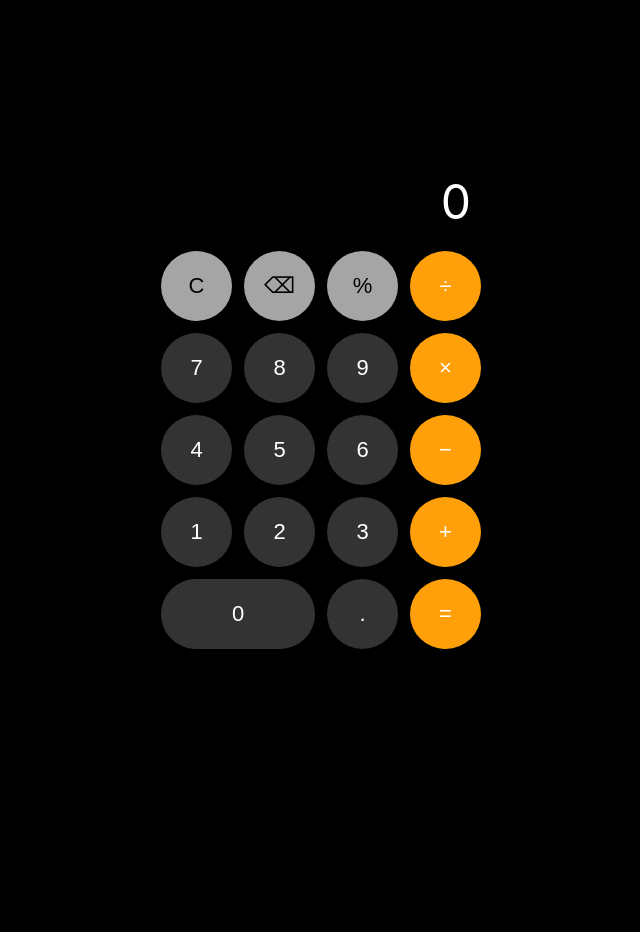
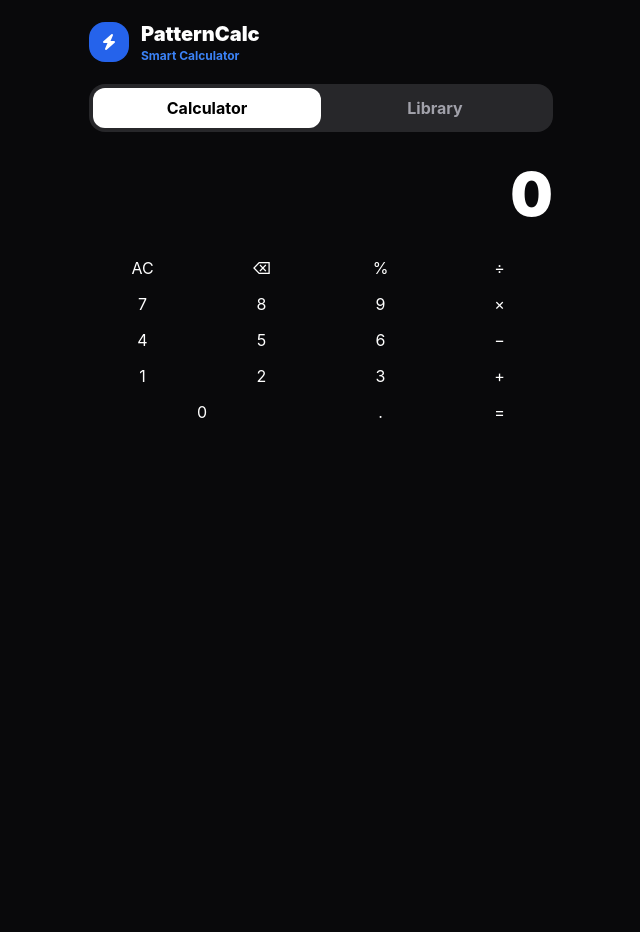
Before and after one commit to swethankarthik/smart-calculator, a Flask app: page / in a window 1280 px wide. Shown: the whole page, without its empty margins (319-959 px from the left). Before the commit the page ends 649 px from the top, so only its background shows below. Run offline with Flask 3, Linux system fonts and the light colour scheme; some libraries are stand-ins or nearby versions.

Commit message:
Modified UI

```diff
--- a/static/style.css
+++ b/static/style.css
@@ -8,8 +8,9 @@ body {
     font-family: -apple-system, BlinkMacSystemFont, sans-serif;
     display: flex;
     justify-content: center;
-    align-items: center;
+    align-items: flex-start;
     height: 100vh;
+    overflow-y: auto;
 }
 
 .app {
--- a/templates/index.html
+++ b/templates/index.html
@@ -1,115 +1,234 @@
 <!DOCTYPE html>
-<html lang="en">
+<html lang="en" class="dark">
 <head>
     <meta charset="UTF-8">
-    <title>Smart Calculator</title>
-    <meta name="viewport" content="width=device-width, initial-scale=1.0">
-    <link rel="stylesheet" href="/static/style.css">
+    <meta name="viewport" content="width=device-width, initial-scale=1.0, viewport-fit=cover">
+    <title>PatternCalc</title>
+
+    <!-- Tailwind -->
+    <script src="https://cdn.tailwindcss.com"></script>
+    <link href="https://cdnjs.cloudflare.com/ajax/libs/font-awesome/6.5.0/css/all.min.css" rel="stylesheet">
+
+    <script>
+        tailwind.config = {
+            darkMode: 'class',
+            theme: {
+                extend: {
+                    colors: {
+                        brand: { 500: '#3b82f6', 600: '#2563eb' },
+                        zinc: { 950: '#09090b' }
+                    }
+                }
+            }
+        }
+    </script>
+
+    <style>
+        body { font-family: Inter, system-ui, sans-serif; }
+    </style>
 </head>
-<body>
 
-<div class="app">
-    <div class="display" id="display">0</div>
+<body class="bg-zinc-950 text-white max-w-lg mx-auto h-screen overflow-hidden">
 
-    <div class="buttons">
-        <button class="btn function" onclick="clearAll()">C</button>
-        <button class="btn function" onclick="backspace()">⌫</button>
-        <button class="btn function" onclick="percent()">%</button>
-        <button class="btn operator" onclick="setOperator('/')">÷</button>
+<!-- HEADER -->
+<header class="px-6 py-5 flex justify-between items-center">
+    <div class="flex items-center gap-3">
+        <div class="w-10 h-10 bg-brand-600 rounded-2xl flex items-center justify-center">
+            <i class="fas fa-bolt"></i>
+        </div>
+        <div>
+            <h1 class="font-black text-xl">PatternCalc</h1>
+            <p class="text-xs text-brand-500 font-bold">Smart Calculator</p>
+        </div>
+    </div>
+</header>
 
-        <button class="btn" onclick="appendNumber('7')">7</button>
-        <button class="btn" onclick="appendNumber('8')">8</button>
-        <button class="btn" onclick="appendNumber('9')">9</button>
-        <button class="btn operator" onclick="setOperator('*')">×</button>
-
-        <button class="btn" onclick="appendNumber('4')">4</button>
-        <button class="btn" onclick="appendNumber('5')">5</button>
-        <button class="btn" onclick="appendNumber('6')">6</button>
-        <button class="btn operator" onclick="setOperator('-')">−</button>
-
-        <button class="btn" onclick="appendNumber('1')">1</button>
-        <button class="btn" onclick="appendNumber('2')">2</button>
-        <button class="btn" onclick="appendNumber('3')">3</button>
-        <button class="btn operator" onclick="setOperator('+')">+</button>
-
-        <button class="btn zero" onclick="appendNumber('0')">0</button>
-        <button class="btn" onclick="appendNumber('.')">.</button>
-        <button class="btn operator" onclick="calculate()">=</button>
+<!-- TABS -->
+<div class="px-6">
+    <div class="flex bg-zinc-800 rounded-2xl p-1">
+        <button id="tab-calc" onclick="switchTab('calc')" class="flex-1 py-2 rounded-xl bg-white text-black font-bold">Calculator</button>
+        <button id="tab-library" onclick="switchTab('library')" class="flex-1 py-2 rounded-xl text-zinc-400 font-bold">Library</button>
     </div>
 </div>
 
+<!-- MAIN -->
+<main class="px-6 pt-6 h-full">
+
+<!-- CALCULATOR VIEW -->
+<section id="view-calc">
+    <div class="text-right mb-8">
+        <div id="formula" class="text-sm text-zinc-500 mb-2"></div>
+        <div id="display" class="text-6xl font-black truncate">0</div>
+    </div>
+
+    <!-- SAVE BAR -->
+    <div id="saveBar" class="hidden mb-6">
+        <input id="patternName" placeholder="Pattern name"
+               class="w-full mb-2 p-3 rounded-xl bg-zinc-800 outline-none">
+        <button onclick="savePattern()" class="w-full bg-brand-600 py-3 rounded-xl font-black">
+            Save Pattern
+        </button>
+    </div>
+
+    <!-- KEYPAD -->
+    <div class="grid grid-cols-4 gap-3">
+        <button onclick="clearAll()">AC</button>
+        <button onclick="backspace()">⌫</button>
+        <button onclick="percent()">%</button>
+        <button onclick="setOp('/')">÷</button>
+
+        <button onclick="num('7')">7</button>
+        <button onclick="num('8')">8</button>
+        <button onclick="num('9')">9</button>
+        <button onclick="setOp('*')">×</button>
+
+        <button onclick="num('4')">4</button>
+        <button onclick="num('5')">5</button>
+        <button onclick="num('6')">6</button>
+        <button onclick="setOp('-')">−</button>
+
+        <button onclick="num('1')">1</button>
+        <button onclick="num('2')">2</button>
+        <button onclick="num('3')">3</button>
+        <button onclick="setOp('+')">+</button>
+
+        <button onclick="num('0')" class="col-span-2">0</button>
+        <button onclick="num('.')">.</button>
+        <button onclick="calculate()">=</button>
+    </div>
+</section>
+
+<!-- LIBRARY VIEW -->
+<section id="view-library" class="hidden">
+    <h2 class="text-3xl font-black mb-6">Saved Patterns</h2>
+    <div id="patternList" class="space-y-4"></div>
+</section>
+
+</main>
+
 <script>
-let currentValue = "0";
-let previousValue = null;
-let operator = null;
-let shouldReset = false;
+/* ---------------- CORE STATE ---------------- */
+let current = "0";
+let prev = null;
+let op = null;
+let reset = false;
 
+let nums = [];
+let ops = [];
+
+let patterns = JSON.parse(localStorage.getItem("patterns") || "[]");
+
+/* ---------------- ELEMENTS ---------------- */
 const display = document.getElementById("display");
+const formula = document.getElementById("formula");
+const saveBar = document.getElementById("saveBar");
+const patternList = document.getElementById("patternList");
 
-function updateDisplay() {
-    display.innerText = currentValue;
+/* ---------------- CALCULATOR ---------------- */
+function update() {
+    display.innerText = current;
+    saveBar.classList.toggle("hidden", nums.length === 0);
 }
 
-function appendNumber(num) {
-    if (shouldReset) {
-        currentValue = num;
-        shouldReset = false;
-    } else {
-        if (num === "." && currentValue.includes(".")) return;
-        currentValue = currentValue === "0" ? num : currentValue + num;
-    }
-    updateDisplay();
+function num(n) {
+    if (reset) { current = n; reset = false; }
+    else current = current === "0" ? n : current + n;
+    update();
 }
 
-function setOperator(op) {
-    if (operator !== null) calculate();
-    previousValue = currentValue;
-    operator = op;
-    shouldReset = true;
+function setOp(o) {
+    if (op) calculate();
+    nums.push(current);
+    ops.push(o);
+    prev = current;
+    op = o;
+    reset = true;
+    formula.innerText += current + " " + o + " ";
 }
 
 function calculate() {
-    if (operator === null || previousValue === null) return;
+    if (!op) return;
+    nums.push(current);
 
-    let a = parseFloat(previousValue);
-    let b = parseFloat(currentValue);
-    let result = 0;
+    const a = parseFloat(prev);
+    const b = parseFloat(current);
+    const r = Function(`return ${a}${op}${b}`)();
 
-    switch (operator) {
-        case "+": result = a + b; break;
-        case "-": result = a - b; break;
-        case "*": result = a * b; break;
-        case "/": result = b === 0 ? "Error" : a / b; break;
-    }
-
-    currentValue = result.toString();
-    operator = null;
-    previousValue = null;
-    shouldReset = true;
-    updateDisplay();
+    current = r.toString();
+    prev = null;
+    op = null;
+    reset = true;
+    update();
 }
 
 function clearAll() {
-    currentValue = "0";
-    previousValue = null;
-    operator = null;
-    shouldReset = false;
-    updateDisplay();
+    current = "0"; prev = null; op = null; reset = false;
+    nums = []; ops = [];
+    formula.innerText = "";
+    update();
 }
 
 function backspace() {
-    if (shouldReset) return;
-    currentValue =
-        currentValue.length > 1
-            ? currentValue.slice(0, -1)
-            : "0";
-    updateDisplay();
+    if (!reset) current = current.slice(0, -1) || "0";
+    update();
 }
 
 function percent() {
-    currentValue = (parseFloat(currentValue) / 100).toString();
-    updateDisplay();
+    current = (parseFloat(current) / 100).toString();
+    update();
 }
+
+/* ---------------- PATTERNS ---------------- */
+function savePattern() {
+    const name = document.getElementById("patternName").value || "Pattern";
+    const vars = "xyzabcdefghijklmnop";
+    let expr = "";
+
+    nums.forEach((n, i) => {
+        expr += vars[i];
+        if (ops[i]) expr += ops[i];
+    });
+
+    patterns.push({ name, expr, vars: nums.length });
+    localStorage.setItem("patterns", JSON.stringify(patterns));
+    clearAll();
+    renderPatterns();
+}
+
+function renderPatterns() {
+    patternList.innerHTML = patterns.map((p, i) => `
+        <div class="bg-zinc-800 p-4 rounded-xl">
+            <h3 class="font-bold">${p.name}</h3>
+            <p class="text-sm text-zinc-400">${p.expr}</p>
+            <button onclick="runPattern(${i})"
+                class="mt-3 w-full bg-brand-600 py-2 rounded-xl font-bold">
+                Run
+            </button>
+        </div>
+    `).join("");
+}
+
+function runPattern(i) {
+    let expr = patterns[i].expr;
+    for (let j = 0; j < patterns[i].vars; j++) {
+        const val = prompt(`Value for ${expr[j]}`);
+        expr = expr.replace(expr[j], val);
+    }
+    current = Function(`return ${expr}`)().toString();
+    update();
+    switchTab('calc');
+}
+
+/* ---------------- TABS ---------------- */
+function switchTab(tab) {
+    document.getElementById("view-calc").classList.toggle("hidden", tab !== "calc");
+    document.getElementById("view-library").classList.toggle("hidden", tab !== "library");
+    document.getElementById("tab-calc").classList.toggle("bg-white", tab === "calc");
+    document.getElementById("tab-library").classList.toggle("bg-white", tab === "library");
+    if (tab === "library") renderPatterns();
+}
+
+update();
 </script>
 
 </body>
```
Also changed, not shown: other parts of static/style.css (+42 -0 lines).
